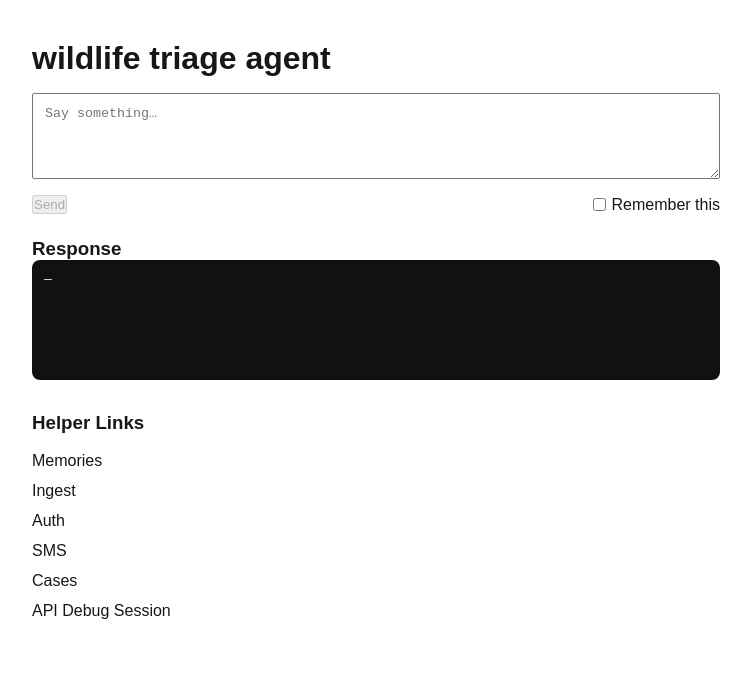
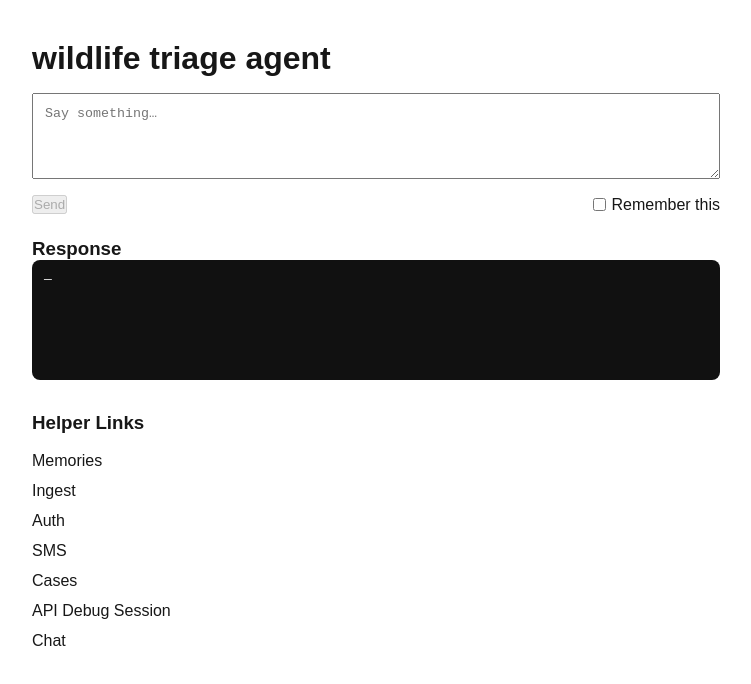
Before and after one commit to tomsullivan79/voiceflow-exit, a Next.js app: page / in a window 1280 px wide. Shown: the top 684 px of the page, without its empty margins (264-1015 px from the left). Built offline with nearby package versions, Linux system fonts and the light colour scheme.

Commit message:
updated helper link

```diff
--- a/app/page.tsx
+++ b/app/page.tsx
@@ -129,6 +129,11 @@ export default function Home() {
         </a>
         <div style={{ height: 12 }} />
 
+        <a href="/chat" style={{ display: "inline-block" }}>
+          Chat
+        </a>
+        <div style={{ height: 12 }} />
+
 
       </section>
     </main>
```
